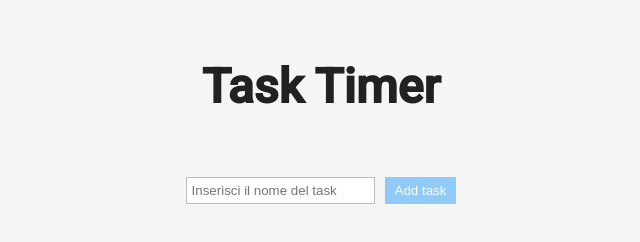
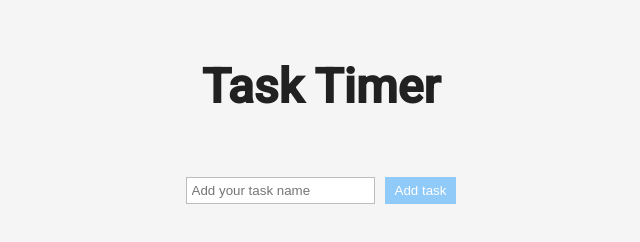
Before and after one commit to WilliamGiorno/TaskTimer, a website: page public/index.html in a window 1280 px wide. Shown: the full height of the page, 319-959 px from the left. Drawn offline with Linux system fonts and the light colour scheme.

Commit message:
change placeholder

```diff
--- a/public/index.html
+++ b/public/index.html
@@ -11,7 +11,7 @@
 <body>
     <h1>Task Timer</h1>
     <div id="task-input">
-        <input type="text" id="task-name" placeholder="Inserisci il nome del task">
+        <input type="text" id="task-name" placeholder="Add your task name">
         <button id="add-task">Add task</button>
     </div>
     <ul id="task-list">
```
